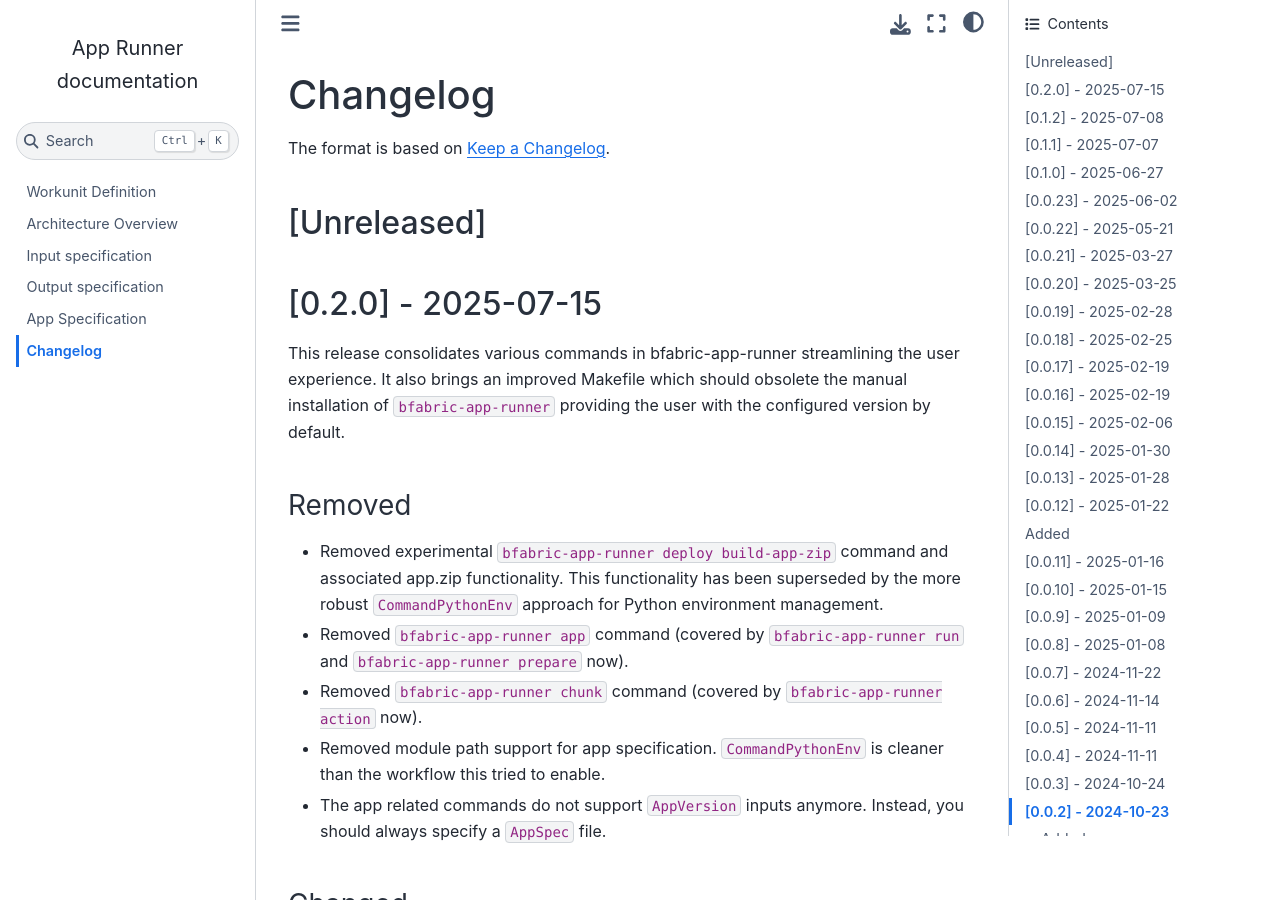
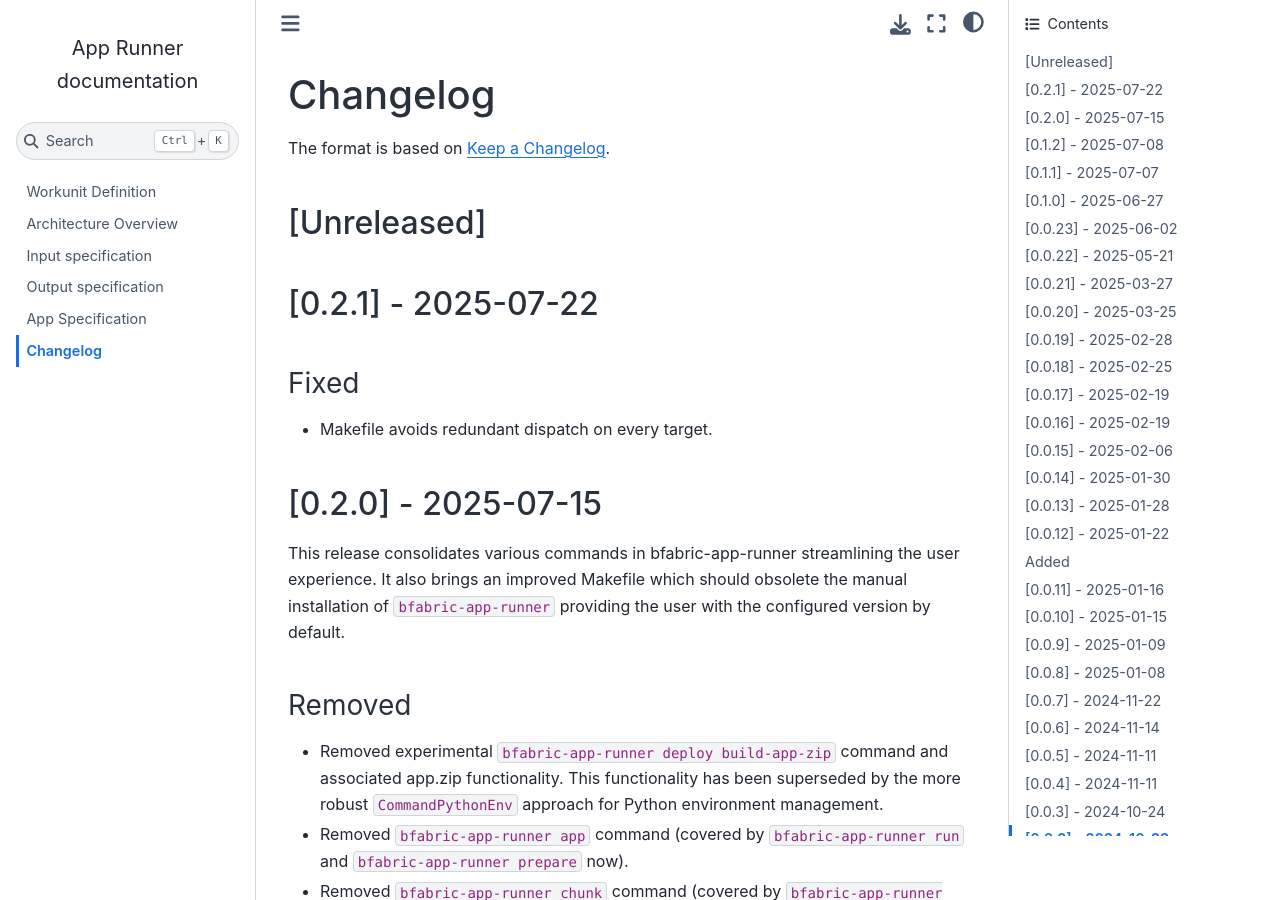
Before and after one commit to fgcz/bfabricPy, a Sphinx documentation site: the page built from bfabric_app_runner/docs/changelog.md, in a window 1280 px wide and 900 px high. Built offline with Sphinx 7.4.7 and the Sphinx Book theme 1.1.4, drawn with Linux system fonts in a browser that asks for light colours.

Commit message:
changelog and bump version

```diff
--- a/bfabric_app_runner/docs/changelog.md
+++ b/bfabric_app_runner/docs/changelog.md
@@ -3,6 +3,12 @@
 The format is based on [Keep a Changelog](https://keepachangelog.com/en/1.1.0/).
 
 ## \[Unreleased\]
+
+## \[0.2.1\] - 2025-07-22
+
+### Fixed
+
+- Makefile avoids redundant dispatch on every target.
 
 ## \[0.2.0\] - 2025-07-15
 
```
Also changed, not shown: 1 other file.
